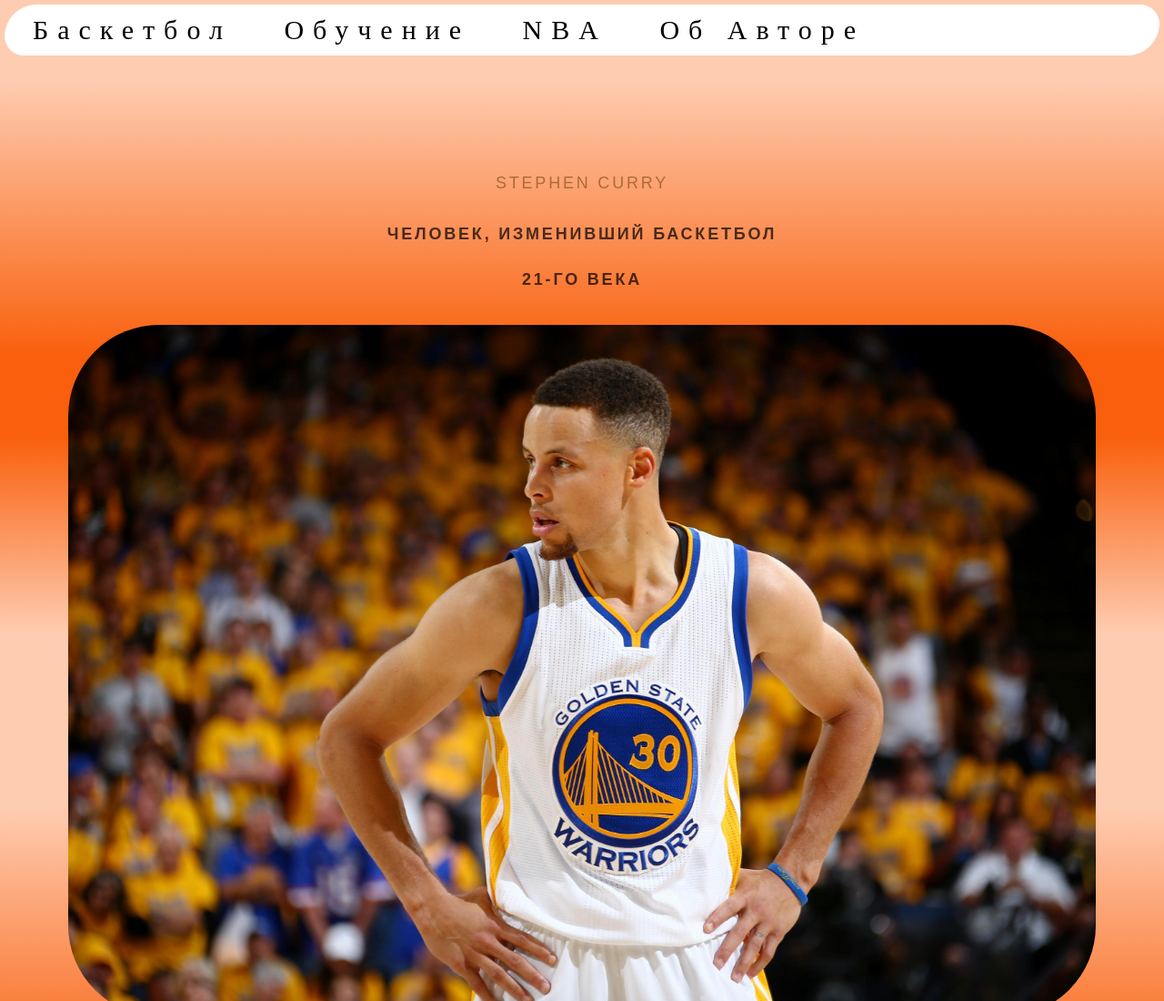
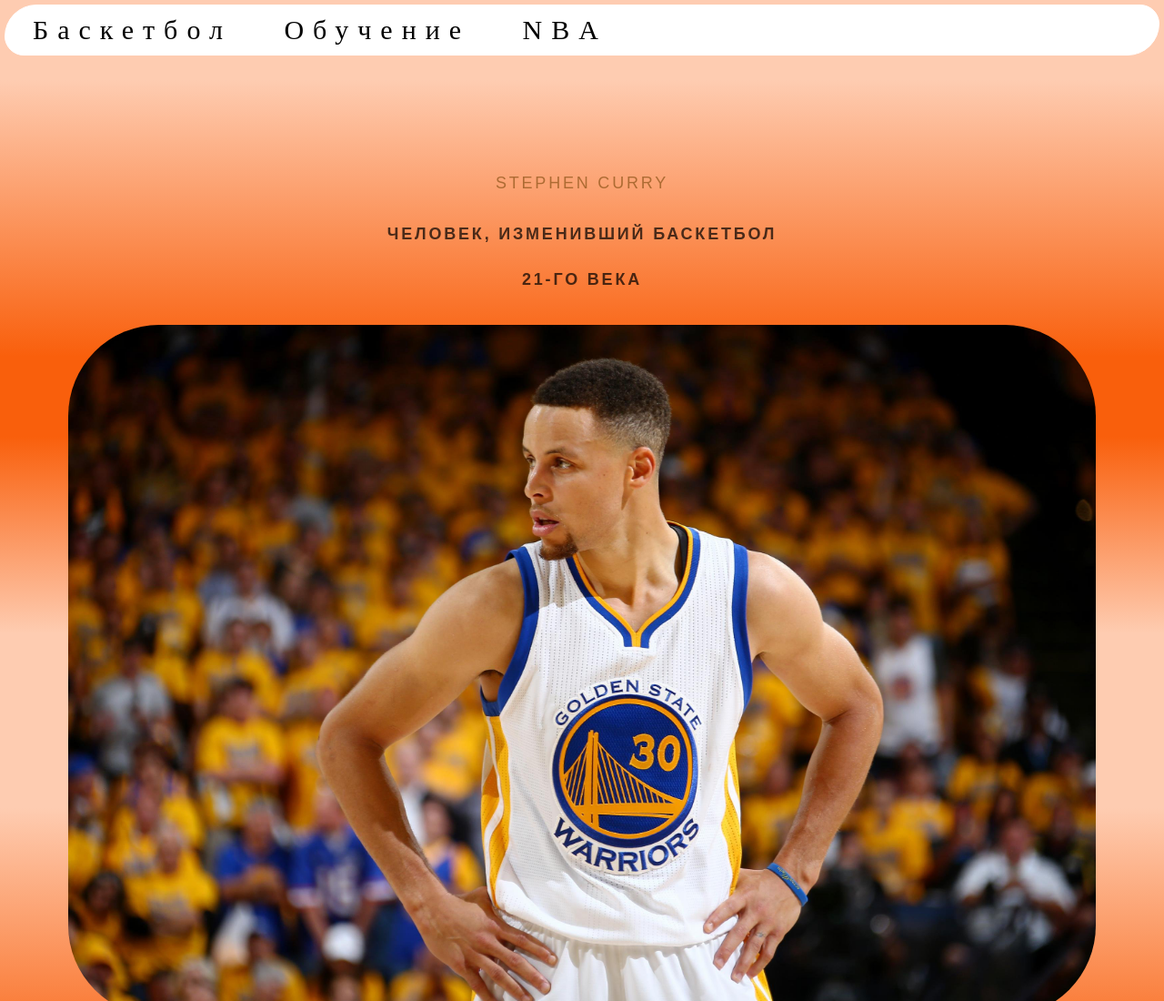
Before and after one commit to Emillolpr/basketball, a plain HTML site: page index3.html in a window 1280 px wide. Shown: the top 1100 px of the page at 91% size. Drawn offline with Linux system fonts and the light colour scheme.

Commit message:
Update index3.html

```diff
--- a/index3.html
+++ b/index3.html
@@ -16,7 +16,7 @@
         <a class="link-2" href="index.html">Баскетбол</a>
         <a class="link-3" href="index1.html">Обучение</a>
         <a class="link-4" href="index2.html">NBA</a>
-        <a href="index4.html" class="link-1">Об Авторе</a>
+
 
     </div>
     <div class="content">
@@ -145,4 +145,5 @@
             </a>
         </div>
     </div>
+
 </body>
```
